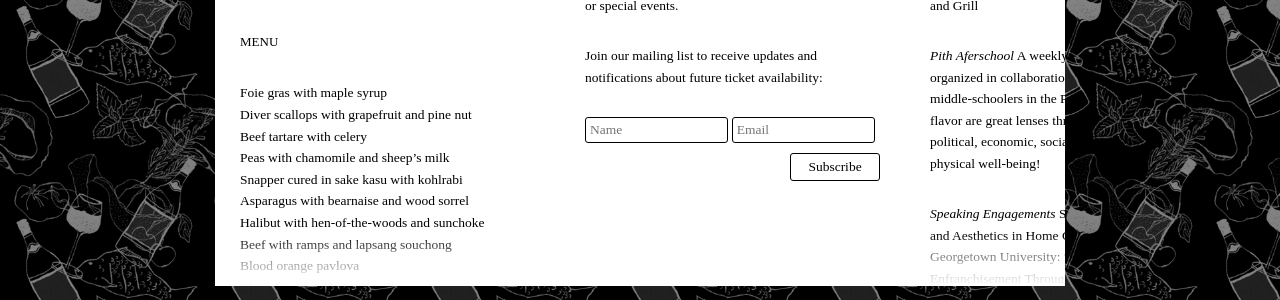
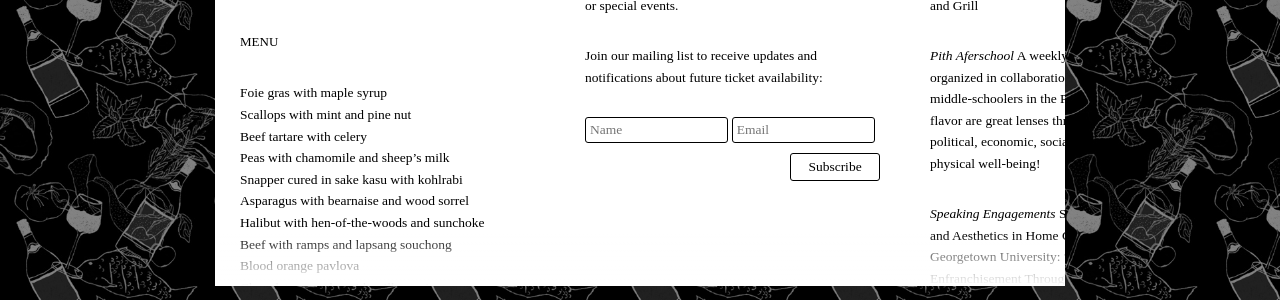
Before and after one commit to zoe-pith/pith-site, a Jekyll site: the page built from index.md, in a window 1280 px wide. Shown: the part 489-789 px from the top of the page. Built offline with Jekyll 4.4.1, drawn with Linux system fonts in a browser that asks for light colours; some web fonts are replaced.

Commit message:
Update about.md

```diff
--- a/sections/about.md
+++ b/sections/about.md
@@ -3,7 +3,7 @@
 Pith is an eclectic pursuit of social and artful dining experiences. Our communal supper club is held in a beautiful townhouse in Brooklyn for just ten guests each evening.
 # menu
 Foie gras with maple syrup
-Diver scallops with grapefruit and pine nut
+Scallops with mint and pine nut
 Beef tartare with celery
 Peas with chamomile and sheep's milk
 Snapper cured in sake kasu with kohlrabi
```
